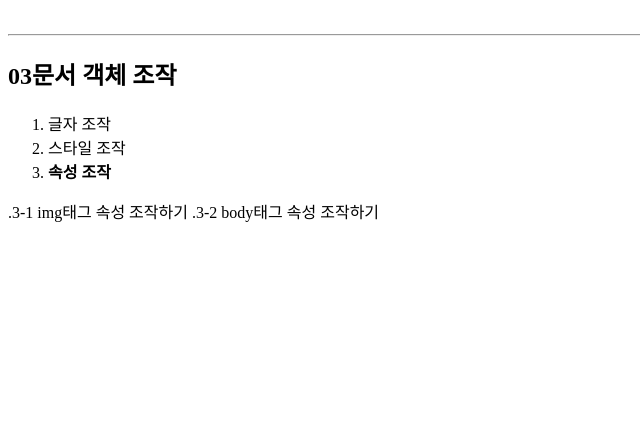
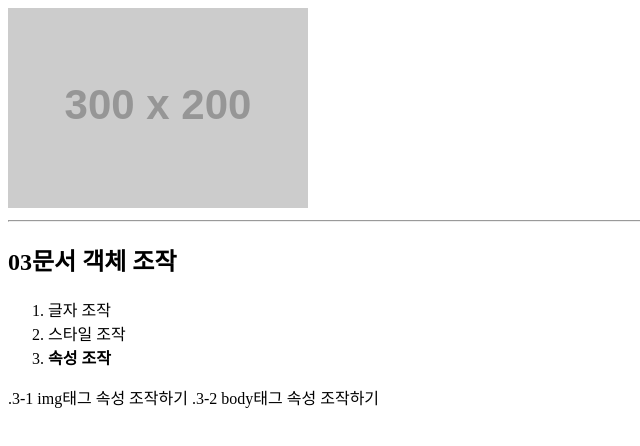
Before and after one commit to a01084782206-lgtm/web26-2-c20, a plain HTML site: page Chapter10/11control_attribute.html in a window 1280 px wide. Shown: the whole page, without its empty margins (0-640 px from the left). Drawn offline with Linux system fonts and the light colour scheme; placeholder pictures from the web are drawn by us.

Commit message:
Update 11control_attribute.html

```diff
--- a/Chapter10/11control_attribute.html
+++ b/Chapter10/11control_attribute.html
@@ -5,6 +5,15 @@
     <meta charset="UTF-8">
     <meta name="viewport" content="width=device-width, initial-scale=1.0">
     <title>DOM Basic</title>
+    <script>
+        window.onload= function() {
+            let image= document.getElementById('image');
+
+            image.src= 'http://via.placeholder.com/300x200';
+            image.width= 300;
+            image.height= 200;
+        };
+    </script>
 
 </head>
 
```
